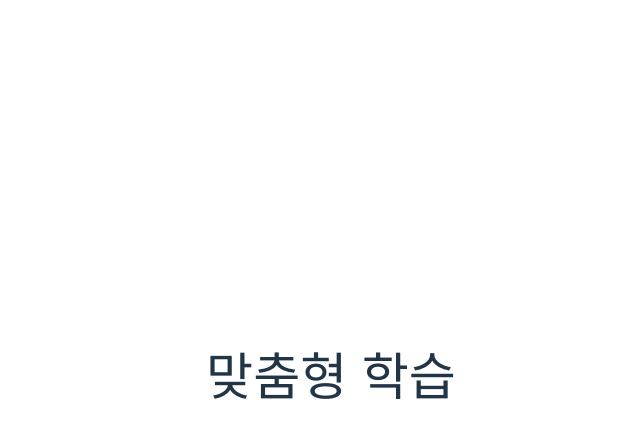
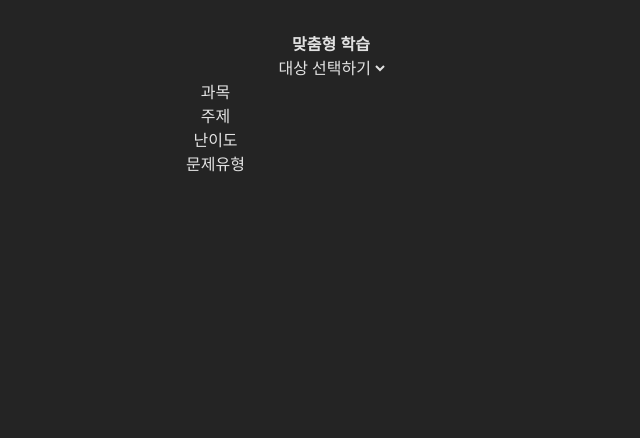
Before and after one commit to yunajoe0620/ai-pilot-project-front, a React (Vite) app: page /two in a window 1280 px wide. Shown: the top 438 px of the page, without its empty margins (309-949 px from the left). Built offline with nearby package versions, Linux system fonts and the light colour scheme; the HTML template or start-up script is replaced by a standard one.

Commit message:
feat: section 2만들기

```diff
--- a/src/App.tsx
+++ b/src/App.tsx
@@ -2,11 +2,7 @@ import "./App.css";
 import Router from "./routes";
 
 function App() {
-  return (
-    <>
-      <Router />
-    </>
-  );
+  return <Router />;
 }
 
 export default App;
--- a/src/index.css
+++ b/src/index.css
@@ -1,4 +1,10 @@
 @import "tailwindcss";
+:root {
+  background-color: #242424;
+  color: rgba(255, 255, 255, 0.87);
+}
+
+/* @import "tailwindcss";
 
 :root {
   font-family: Inter, system-ui, Avenir, Helvetica, Arial, sans-serif;
@@ -67,4 +73,4 @@ button:focus-visible {
   button {
     background-color: #f9f9f9;
   }
-}
+} */
--- a/src/section-two/index.tsx
+++ b/src/section-two/index.tsx
@@ -13,13 +13,40 @@ function SectionTwo() {
   const [problemType, setProblemType] = useState();
   return (
     <div>
-      <h1>맞춤형 학습</h1>
+      <h1 className="font-bold">맞춤형 학습</h1>
       <div>
-        <input />
-        <input />
-        <input />
-        <input />
-        <input />
+        {/* 대상 선택하기 */}
+        <div>
+          <select>
+            <option disabled selected>
+              대상 선택하기
+            </option>
+            <option value="elementary">초등학교</option>
+            <option value="middle">중학교</option>
+            <option value="highschool">고등학교</option>
+            <option value="university">대학교</option>
+          </select>
+        </div>
+        {/* 과목선택 */}
+        <div>
+          <label>과목</label>
+          <input value={subject} />
+        </div>
+        {/* 주제선택 */}
+        <div>
+          <label>주제</label>
+          <input value={theme} />
+        </div>
+        {/* 난이도 선택 */}
+        <div>
+          <label>난이도</label>
+          <input value={level} />
+        </div>
+        {/* 문제유형 선택 */}
+        <div>
+          <label>문제유형</label>
+          <input value={problemType} />
+        </div>
       </div>
     </div>
   );
```
